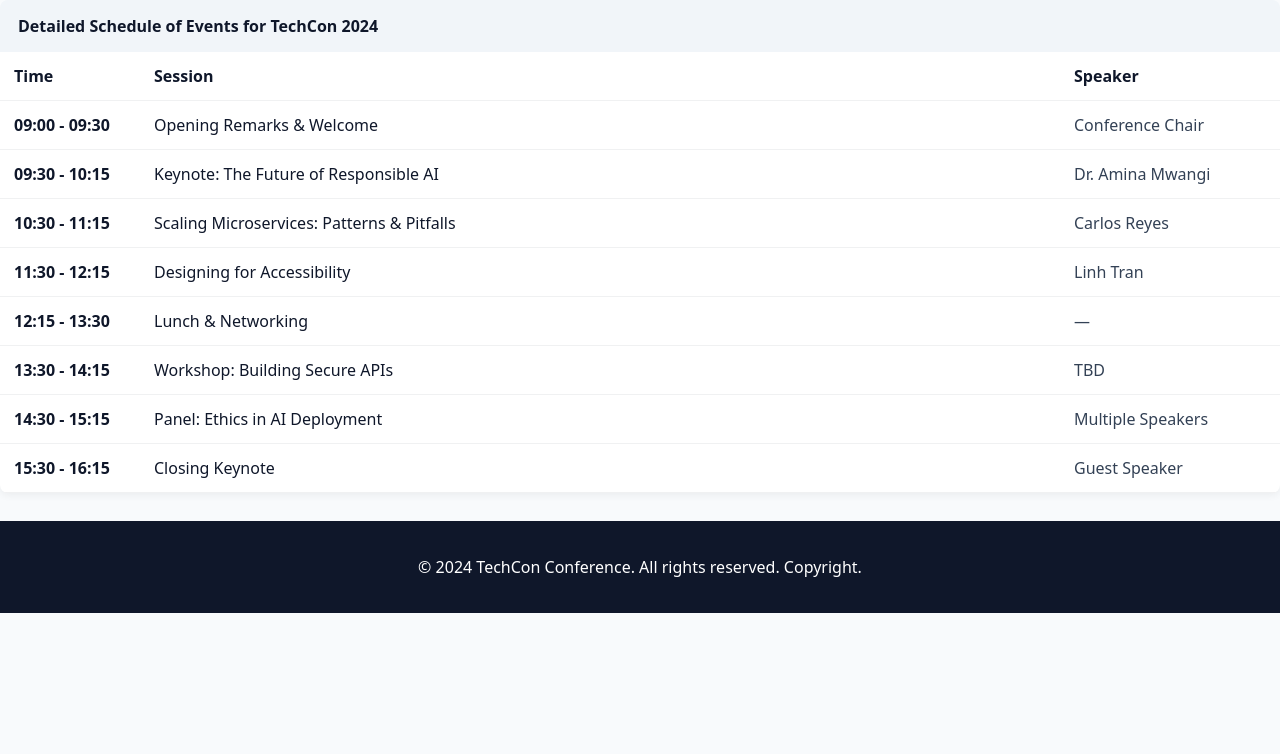
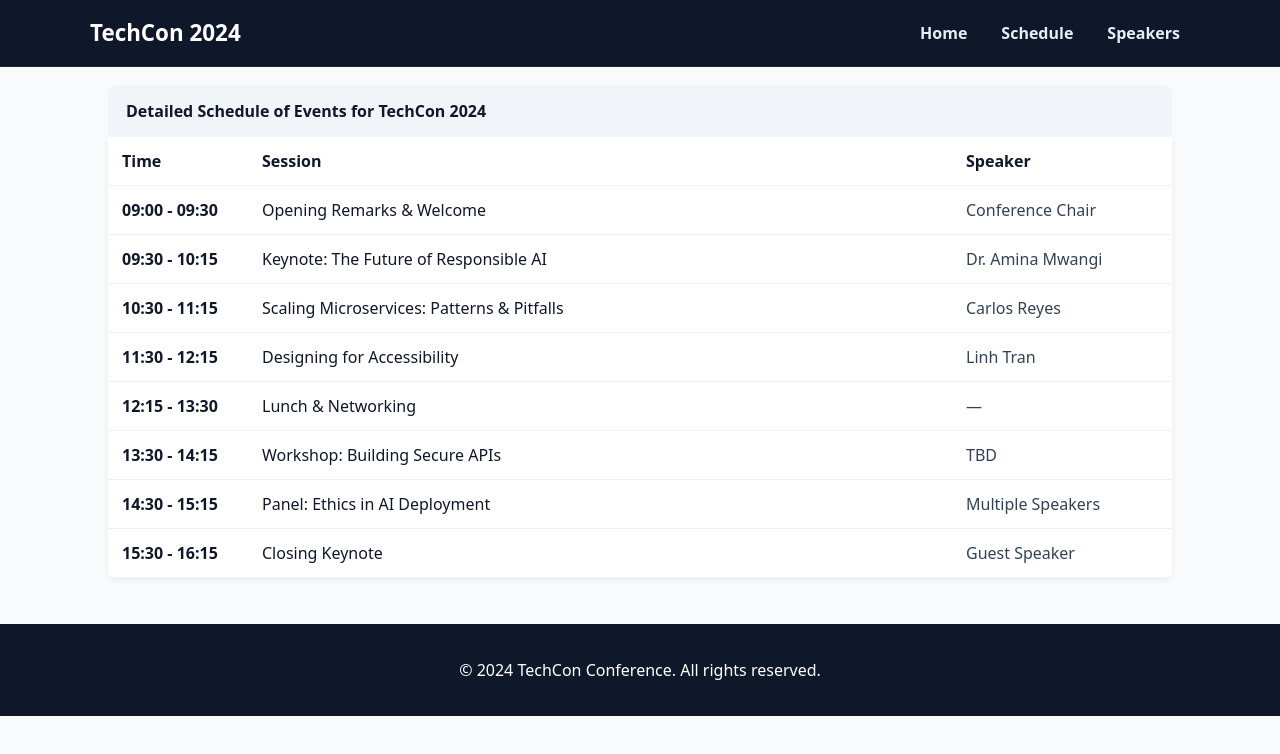
Before and after one commit to ckgitonga-pearl/TechCon_HTML, a plain HTML site: page techcon_website/schedule.html in a window 1280 px wide. Drawn offline with Linux system fonts and the light colour scheme.

Commit message:
Update the changes

```diff
--- a/techcon_website/schedule.html
+++ b/techcon_website/schedule.html
@@ -4,12 +4,12 @@
     <meta charset="UTF-8">
     <meta name="viewport" content="width=device-width, initial-scale=1.0">
     <title>Schedule for TechCon 2024</title>
+
     <style>
 :root{--bg:#f8fafc;--dark:#0f172a;--accent:#2563eb}
 *{box-sizing:border-box}
 body{margin:0;font-family:system-ui, -apple-system, "Segoe UI", Roboto, "Helvetica Neue", Arial;background:var(--bg);color:var(--dark);line-height:1.5}
 .container{max-width:1100px;margin:0 auto;padding:18px}
-
 
 header{background:#0f172a;color:#fff;border-bottom:1px solid rgba(255,255,255,0.08)}
 .header-inner{display:flex;align-items:center;justify-content:space-between;gap:18px;padding:16px 0}
@@ -18,10 +18,8 @@ nav ul{list-style:none;margin:0;padding:0;display:flex;gap:14px}
 nav a{text-decoration:none;color:#e6eef8;padding:8px 10px;border-radius:6px;font-weight:600}
 nav a:hover, nav a:focus{background:rgba(255,255,255,0.12);outline:none}
 
-
 main{padding:28px 0}
 h2{margin-top:0}
-
 
 /* Table styles */
 .schedule-table{width:100%;border-collapse:collapse;background:#fff;border-radius:8px;overflow:hidden;box-shadow:0 2px 8px rgba(2,6,23,0.06)}
@@ -33,9 +31,15 @@ tbody tr:hover{background:rgba(37,99,235,0.03)}
 .session-col{min-width:320px}
 .speaker-col{width:220px;color:#334155}
 
-
 @media (max-width:720px){
-.schedule-table, .schedule-table thead, .schedule-table tbody, .schedule-table th, .schedule-table td, .schedule-table tr {display:block}
+.schedule-table,
+.schedule-table thead,
+.schedule-table tbody,
+.schedule-table th,
+.schedule-table td,
+.schedule-table tr {
+    display:block;
+}
 .schedule-table caption{position:static}
 .schedule-table thead tr{position:absolute;top:-9999px;left:-9999px}
 .schedule-table tr{margin:0 0 12px 0;padding:12px;border-bottom:1px solid rgba(15,23,42,0.06)}
@@ -43,14 +47,26 @@ tbody tr:hover{background:rgba(37,99,235,0.03)}
 .schedule-table td::before{content:attr(data-label);font-weight:700;color:#0f172a;margin-right:8px}
 }
 
-
 footer{background:var(--dark);color:#fff;text-align:center;padding:18px;margin-top:28px}
     </style>
 </head>
 
 <body>
-    <!-- Header -->
 
+<header>
+    <div class="header-inner container">
+        <h1 class="site-title">TechCon 2024</h1>
+        <nav>
+            <ul>
+                <li><a href="index.html">Home</a></li>
+                <li><a href="schedule.html">Schedule</a></li>
+                <li><a href="speakers.html">Speakers</a></li>
+            </ul>
+        </nav>
+    </div>
+</header>
+
+<main class="container">
 
     <table class="schedule-table" summary="Detailed timetable of TechCon 2024 sessions">
         <caption>Detailed Schedule of Events for TechCon 2024</caption>
@@ -61,6 +77,7 @@ footer{background:var(--dark);color:#fff;text-align:center;padding:18px;margin-t
                 <th scope="col">Speaker</th>
             </tr>
         </thead>
+
         <tbody>
             <tr>
                 <td class="time-col" data-label="Time">09:00 - 09:30</td>
@@ -68,13 +85,11 @@ footer{background:var(--dark);color:#fff;text-align:center;padding:18px;margin-t
                 <td class="speaker-col" data-label="Speaker">Conference Chair</td>
             </tr>
 
-
             <tr>
                 <td class="time-col" data-label="Time">09:30 - 10:15</td>
                 <td class="session-col" data-label="Session">Keynote: The Future of Responsible AI</td>
                 <td class="speaker-col" data-label="Speaker">Dr. Amina Mwangi</td>
             </tr>
-
 
             <tr>
                 <td class="time-col" data-label="Time">10:30 - 11:15</td>
@@ -82,13 +97,11 @@ footer{background:var(--dark);color:#fff;text-align:center;padding:18px;margin-t
                 <td class="speaker-col" data-label="Speaker">Carlos Reyes</td>
             </tr>
 
-
             <tr>
                 <td class="time-col" data-label="Time">11:30 - 12:15</td>
                 <td class="session-col" data-label="Session">Designing for Accessibility</td>
                 <td class="speaker-col" data-label="Speaker">Linh Tran</td>
             </tr>
-
 
             <tr>
                 <td class="time-col" data-label="Time">12:15 - 13:30</td>
@@ -96,20 +109,17 @@ footer{background:var(--dark);color:#fff;text-align:center;padding:18px;margin-t
                 <td class="speaker-col" data-label="Speaker">—</td>
             </tr>
 
-
             <tr>
                 <td class="time-col" data-label="Time">13:30 - 14:15</td>
                 <td class="session-col" data-label="Session">Workshop: Building Secure APIs</td>
                 <td class="speaker-col" data-label="Speaker">TBD</td>
             </tr>
 
-
             <tr>
                 <td class="time-col" data-label="Time">14:30 - 15:15</td>
                 <td class="session-col" data-label="Session">Panel: Ethics in AI Deployment</td>
                 <td class="speaker-col" data-label="Speaker">Multiple Speakers</td>
             </tr>
-
 
             <tr>
                 <td class="time-col" data-label="Time">15:30 - 16:15</td>
@@ -119,13 +129,10 @@ footer{background:var(--dark);color:#fff;text-align:center;padding:18px;margin-t
         </tbody>
     </table>
 
-
-</div>
 </main>
 
-
 <footer>
-<p>&copy; 2024 TechCon Conference. All rights reserved. Copyright.</p>
+    <p>&copy; 2024 TechCon Conference. All rights reserved.</p>
 </footer>
 
 </body>
```
Lines whose indentation alone changed are shown as unchanged.
